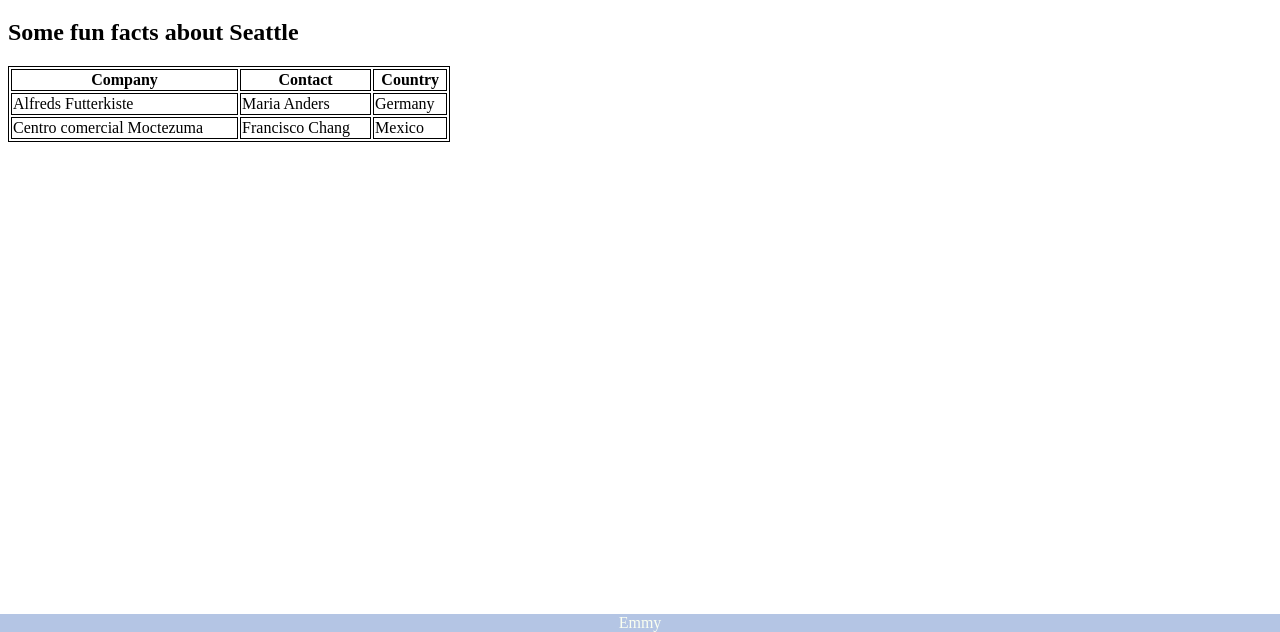
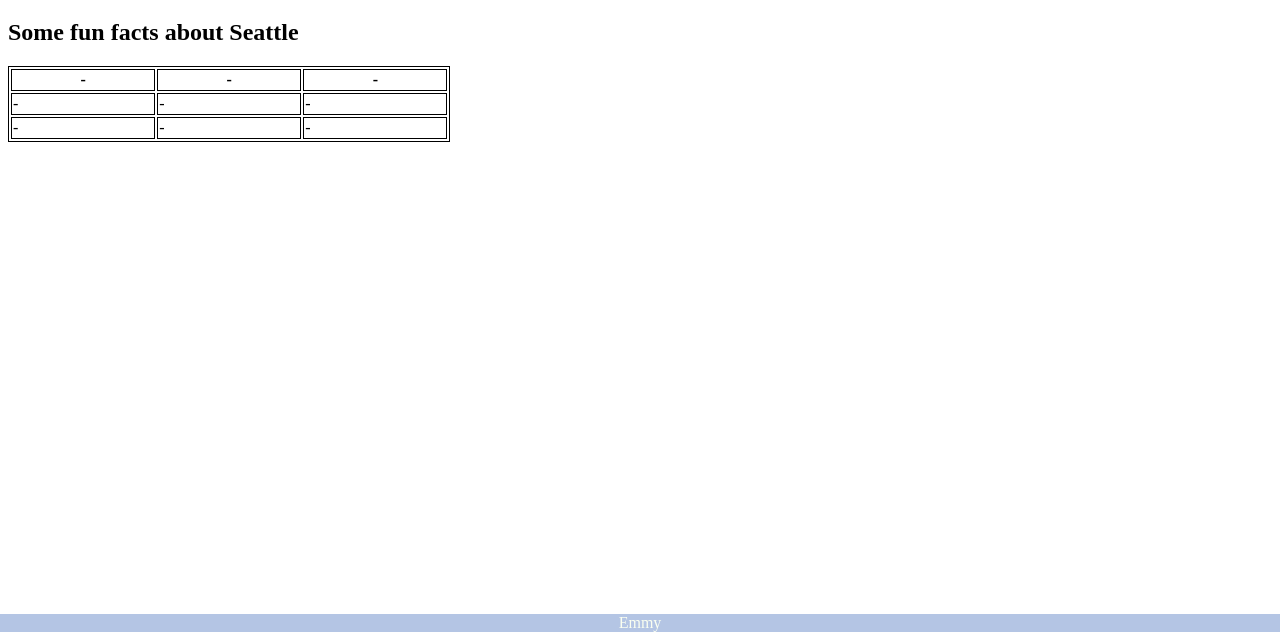
Before and after one commit to CocoRat/cocorat.github.io, a plain HTML site: page ma-groupproject/funfacts.html in a window 1280 px wide. Shown: the part 168-800 px from the top of the page. Drawn offline with Linux system fonts and the light colour scheme.

Commit message:
placeholder table in funfacts

```diff
--- a/ma-groupproject/funfacts.html
+++ b/ma-groupproject/funfacts.html
@@ -30,19 +30,19 @@
 
             <table style="width:100%">
                 <tr>
-                  <th>Company</th>
-                  <th>Contact</th>
-                  <th>Country</th>
+                  <th>-</th>
+                  <th>-</th>
+                  <th>-</th>
                 </tr>
                 <tr>
-                  <td>Alfreds Futterkiste</td>
-                  <td>Maria Anders</td>
-                  <td>Germany</td>
+                  <td>-</td>
+                  <td>-</td>
+                  <td>-</td>
                 </tr>
                 <tr>
-                  <td>Centro comercial Moctezuma</td>
-                  <td>Francisco Chang</td>
-                  <td>Mexico</td>
+                    <td>-</td>
+                    <td>-</td>
+                    <td>-</td>
                 </tr>
               </table>
         </div>
```
